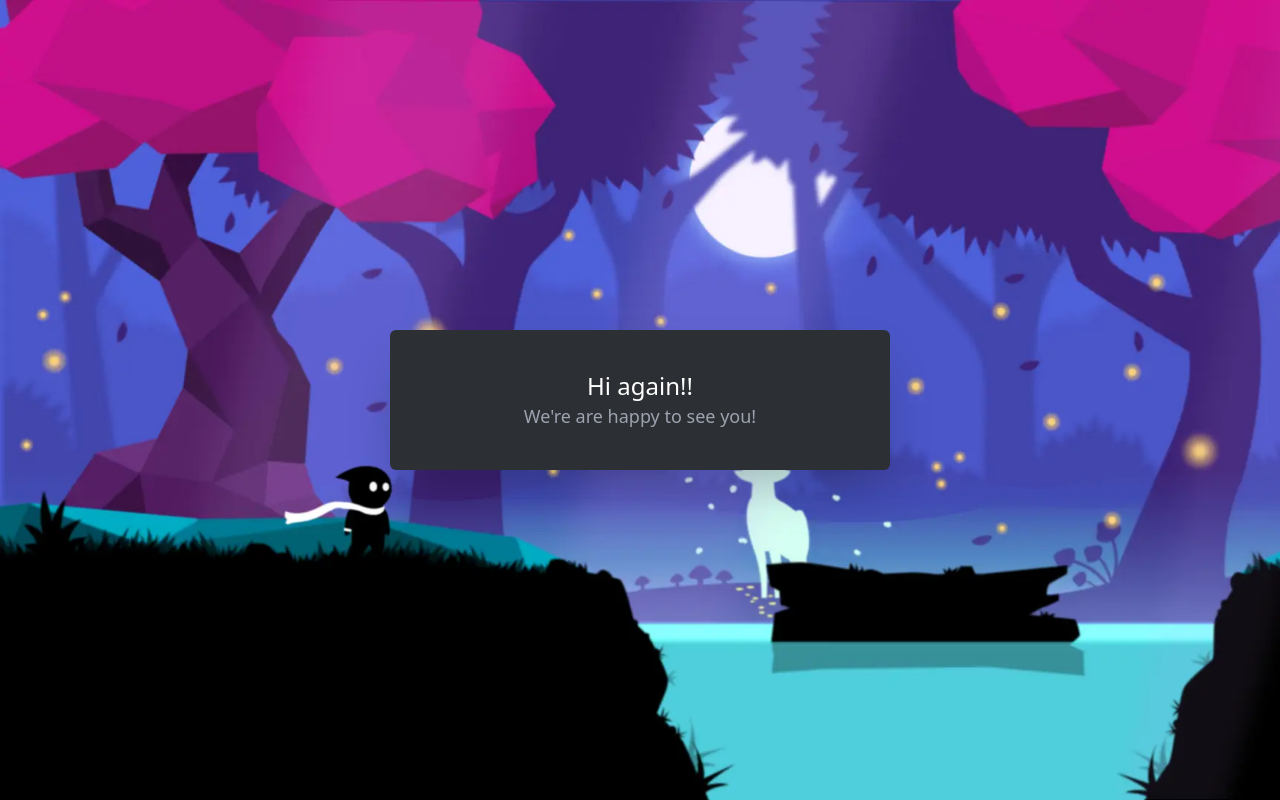
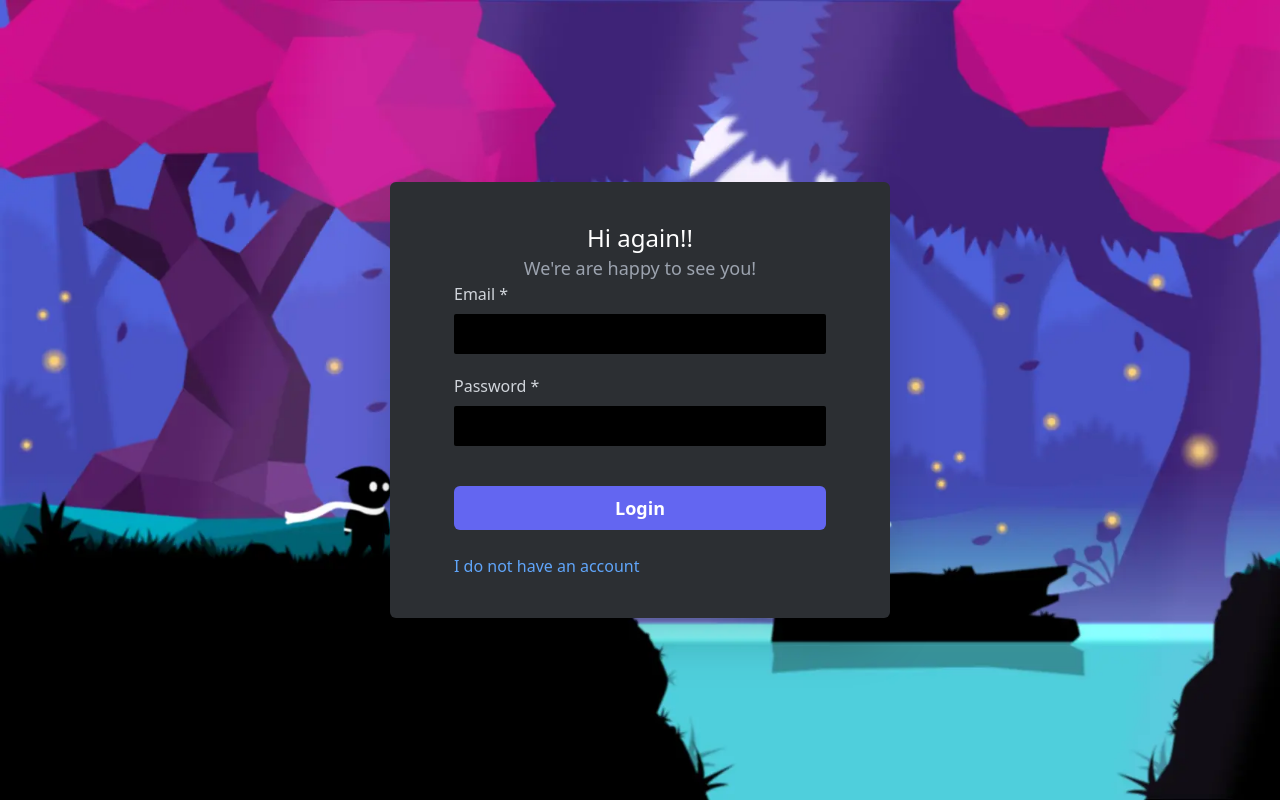
Before and after one commit to dilanEspindola/discord-clone-frontend, a Next.js app: page /login in a window 1280 px wide. Built offline with nearby package versions, Linux system fonts and the light colour scheme.

Commit message:
feat: :sparkles: Add LoginForm

```diff
--- a/package.json
+++ b/package.json
@@ -10,6 +10,7 @@
   },
   "dependencies": {
     "@hookform/resolvers": "^3.3.2",
+    "axios": "^1.6.7",
     "next": "14.0.4",
     "react": "^18",
     "react-dom": "^18",
--- a/src/app/globals.css
+++ b/src/app/globals.css
@@ -27,4 +27,7 @@
       -moz-text-fill-color: #fff;
     }
   }
+  .scrollbar-thin {
+    scrollbar-width: thin;
+  }
 }
--- a/src/app/login/components/login-form.tsx
+++ b/src/app/login/components/login-form.tsx
@@ -0,0 +1,52 @@
+"use client";
+import Link from "next/link";
+import { ButtonForm, Input, Label } from "@/components/form";
+import type { ILogin } from "@/interfaces";
+import { useForm } from "react-hook-form";
+import { PUBLIC_ROUTES } from "@/routes";
+
+export const LoginForm = () => {
+  const {
+    register,
+    formState: { errors },
+    handleSubmit,
+  } = useForm<ILogin>();
+
+  const onSubmit = async (data: ILogin) => {
+    console.log(data);
+  };
+
+  return (
+    <div className="self-start w-full">
+      <form onSubmit={handleSubmit(onSubmit)} className="flex flex-col gap-5">
+        <div className="flex flex-col gap-2 text-gray-300">
+          <Label
+            error={errors.email ? errors.email.message : ""}
+            labelName="Email"
+          />
+          <Input
+            register={{ ...register("email", { required: "required" }) }}
+            type="text"
+          />
+        </div>
+        <div className="flex flex-col gap-2 text-gray-300">
+          <Label
+            error={errors.password ? errors.password.message : ""}
+            labelName="Password"
+          />
+          <Input
+            register={{ ...register("password", { required: "required" }) }}
+            type="password"
+          />
+        </div>
+        <ButtonForm text="Login" />
+      </form>
+      <Link
+        className="text-blue-400 mt-6 inline-flex"
+        href={PUBLIC_ROUTES.REGISTER}
+      >
+        I do not have an account
+      </Link>
+    </div>
+  );
+};
--- a/src/app/login/page.tsx
+++ b/src/app/login/page.tsx
@@ -1,9 +1,12 @@
+import { LoginForm } from "./components/login-form";
+
 const Login = () => {
   return (
     <div className="bg-[url('/images/background-login.webp')] h-screen w-full bg-no-repeat bg-cover flex justify-center items-center">
       <div className=" bg-black-2 rounded-md px-16 py-10 shadow-2xl w-[500px] max-w-[500px] flex flex-col items-center">
         <h2 className="text-2xl text-white">Hi again!!</h2>
         <p className="text-gray-400 text-lg">{`We're are happy to see you!`}</p>
+        <LoginForm />
       </div>
     </div>
   );
--- a/src/components/form/select.tsx
+++ b/src/components/form/select.tsx
@@ -28,6 +28,8 @@ const customStyles: StylesConfig = {
     padding: "10px",
     maxHeight: "200px",
     overflow: "auto",
+    scrollbarWidth: "thin",
+    scrollbarColor: "#40384a #23272a",
   }),
   option: (base, state) => {
     return {
--- a/src/interfaces/user.interface.ts
+++ b/src/interfaces/user.interface.ts
@@ -12,3 +12,8 @@ export interface Register {
   day: ISelectOptions;
   year: ISelectOptions;
 }
+
+export interface ILogin {
+  email: string;
+  password: string;
+}
```
Also changed, not shown: src/interceptors/axios.interceptor.tsx (added, +12 -0 lines), src/utils/validation-errors.ts (added, +14 -0 lines), .eslintrc.json, 2 other files (tests, documents, lock files or other folders).
